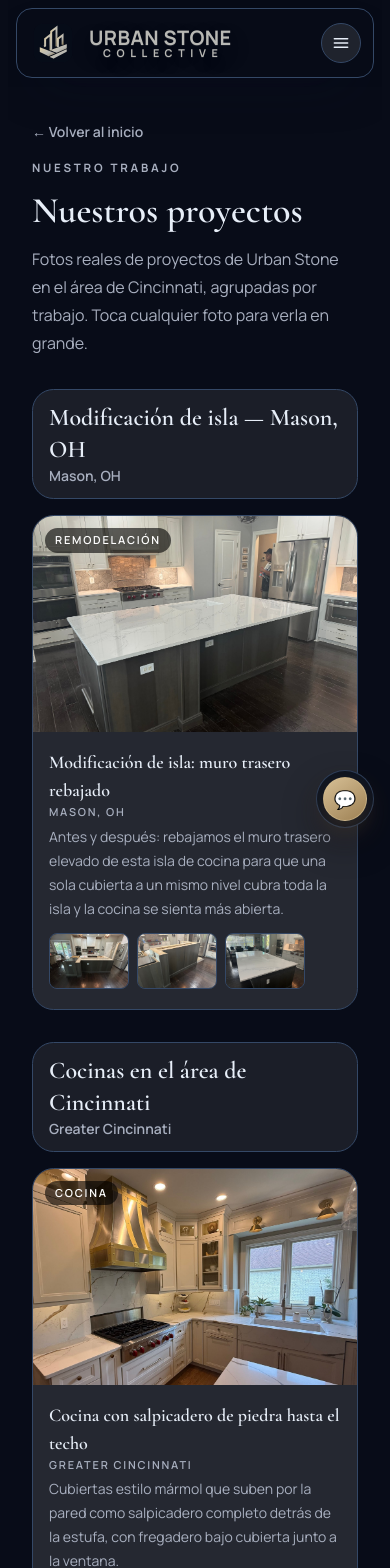
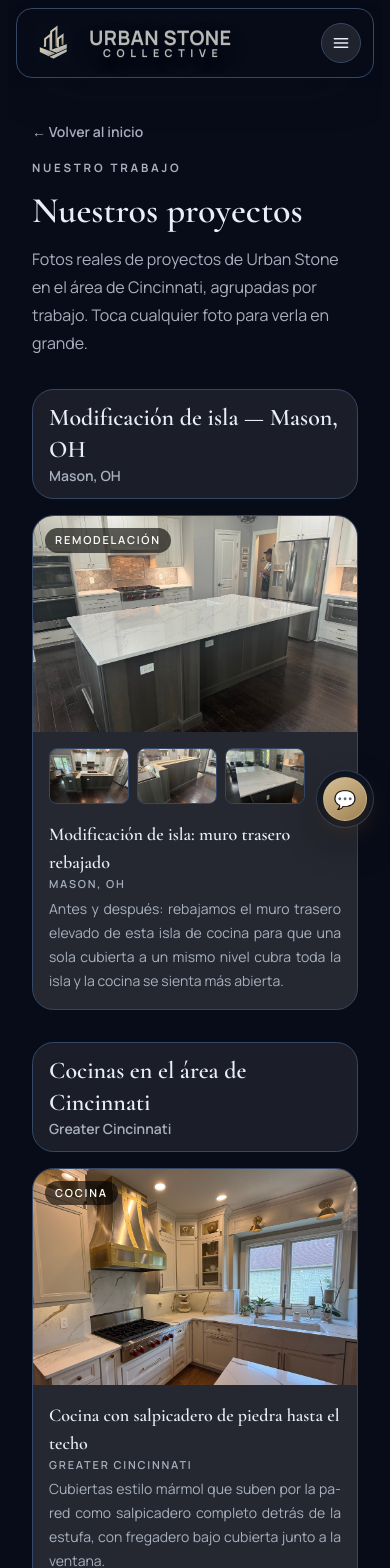
Before and after one commit to 0xwaya/urbanstone, a Next.js app in the folder frontend/: page /es/projects in a window 390 px wide. Shown: the top 1568 px of the page. Built offline with nearby package versions, Linux system fonts and the light colour scheme; no server answers.

Commit message:
Projects card: thumbnails under image, justified hyphenated description on mobile

```diff
--- a/frontend/components/projects/ProjectCard.jsx
+++ b/frontend/components/projects/ProjectCard.jsx
@@ -21,11 +21,6 @@ export default function ProjectCard({ project, copy, onOpen }) {
                 {project.tag ? <span className="absolute left-3 top-3 rounded-full bg-black/60 px-2.5 py-1 text-[11px] font-semibold uppercase tracking-[0.16em] text-white">{project.tag}</span> : null}
             </button>
             <div className="flex min-w-0 flex-col gap-3 p-4">
-                <div className="min-w-0">
-                    <h3 className="font-display text-lg font-semibold text-text">{project.title}</h3>
-                    <p className="text-[11px] font-semibold uppercase tracking-[0.16em] text-muted">{project.location}</p>
-                    <p className="mt-1 text-sm leading-6 text-muted">{project.text}</p>
-                </div>
                 {rest.length ? (
                     <div className="-mx-1 flex gap-2 overflow-x-auto px-1 pb-1">
                         {rest.map((p, i) => (
@@ -35,6 +30,11 @@ export default function ProjectCard({ project, copy, onOpen }) {
                         ))}
                     </div>
                 ) : null}
+                <div className="min-w-0">
+                    <h3 className="font-display text-lg font-semibold text-text">{project.title}</h3>
+                    <p className="text-[11px] font-semibold uppercase tracking-[0.16em] text-muted">{project.location}</p>
+                    <p className="mt-1 text-justify text-sm leading-6 text-muted hyphens-auto sm:text-left">{project.text}</p>
+                </div>
             </div>
         </li>
     );
```
